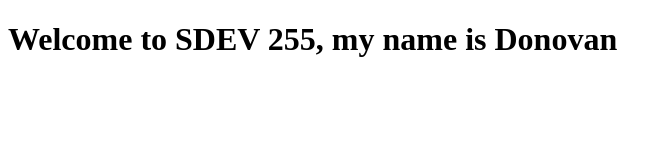
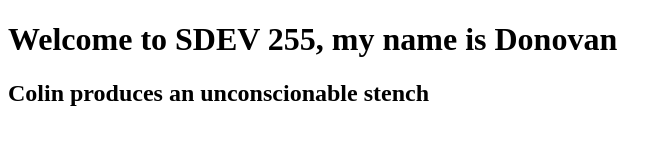
Before and after one commit to datkins25/SDEV255Example, a plain HTML site: page index.html in a window 1280 px wide. Shown: the whole page, without its empty margins (0-672 px from the left). Drawn offline with Linux system fonts and the light colour scheme.

Commit message:
colin smells

```diff
--- a/index.html
+++ b/index.html
@@ -10,6 +10,7 @@
 
 <body>
   <h1>Welcome to SDEV 255, my name is Donovan</h1>
+  <h2>Colin produces an unconscionable stench</h2>
   <script src="script.js"></script>
 
   <!--
```
